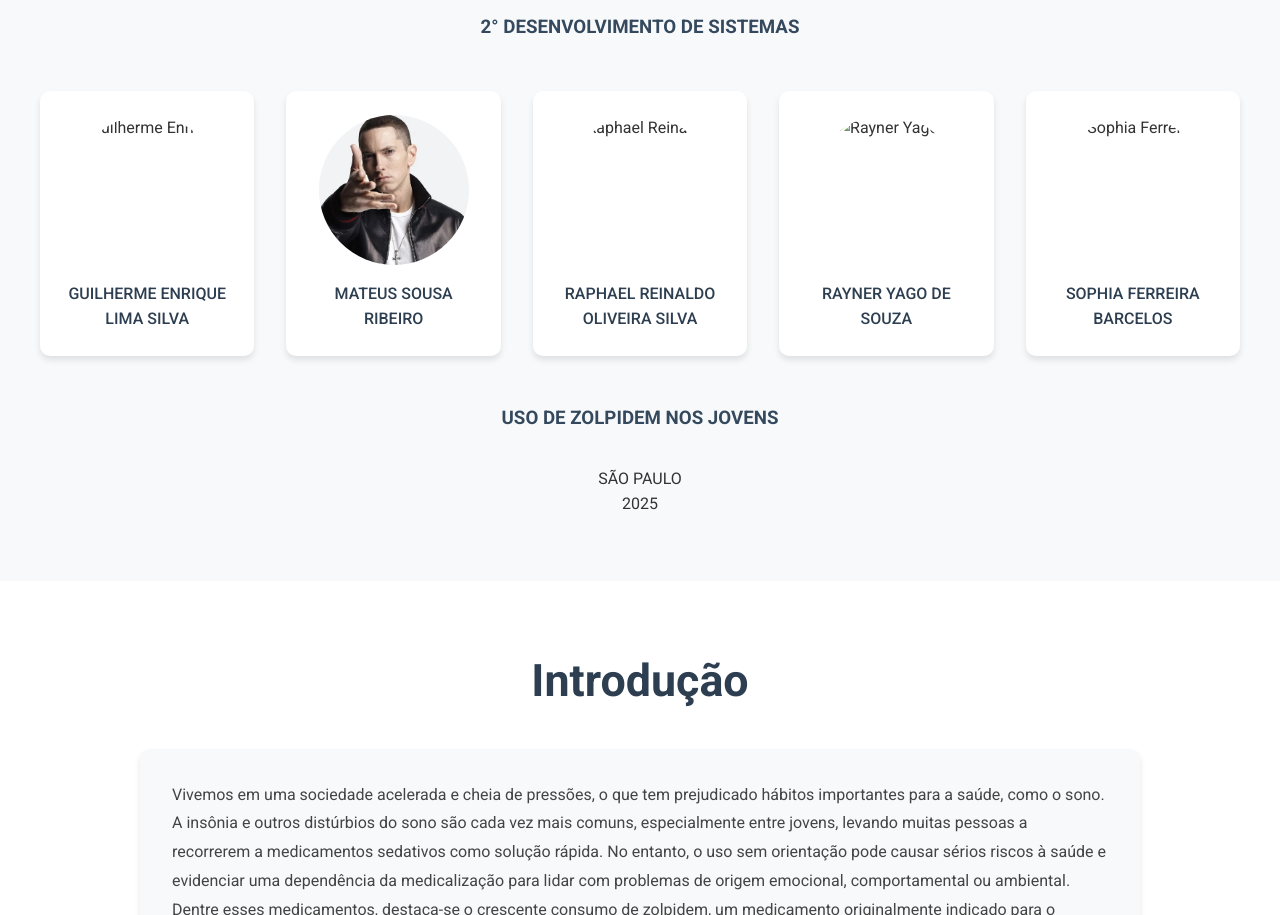
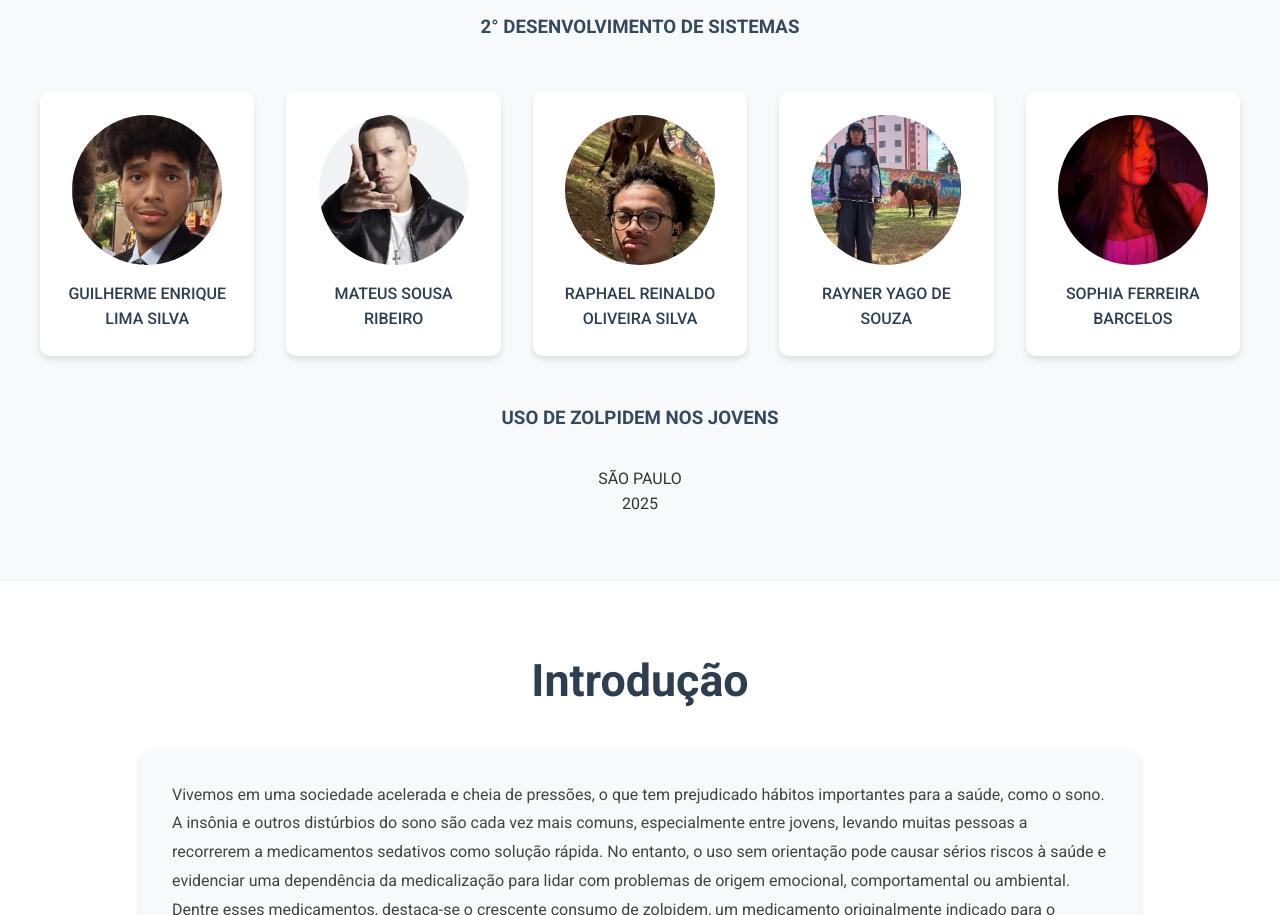
Before and after one commit to Mateusjav4/EDfisica, a plain HTML site: page index.html in a window 1280 px wide. Shown: the part 939-1854 px from the top of the page. Drawn offline with Linux system fonts and the light colour scheme.

Commit message:
sla que commit

```diff
--- a/index.html
+++ b/index.html
@@ -40,7 +40,7 @@
                 <div class="authors">
                     <div class="author-card">
                         <div class="author-image">
-                            <img src="./img/participants/guilherme.jpg" alt="Guilherme Enrique">
+                            <img src="./img/guilherme.png" alt="Guilherme Enrique">
                         </div>
                         <p>GUILHERME ENRIQUE LIMA SILVA</p>
                     </div>
@@ -52,19 +52,19 @@
                     </div>
                     <div class="author-card">
                         <div class="author-image">
-                            <img src="./img/participants/raphael.jpg" alt="Raphael Reinaldo">
+                            <img src="./img/rafael.png" alt="Raphael Reinaldo">
                         </div>
                         <p>RAPHAEL REINALDO OLIVEIRA SILVA</p>
                     </div>
                     <div class="author-card">
                         <div class="author-image">
-                            <img src="./img/participants/rayner.jpg" alt="Rayner Yago">
+                            <img src="./img/rayner.png" alt="Rayner Yago">
                         </div>
                         <p>RAYNER YAGO DE SOUZA</p>
                     </div>
                     <div class="author-card">
                         <div class="author-image">
-                            <img src="./img/participants/sophia.jpg" alt="Sophia Ferreira">
+                            <img src="./img/sophia.png" alt="Sophia Ferreira">
                         </div>
                         <p>SOPHIA FERREIRA BARCELOS</p>
                     </div>
```
Also changed, not shown: img/guilherme.png (added), img/rafael.png (added), img/rayner.png (added), img/sophia.png (added), 1 other file.
